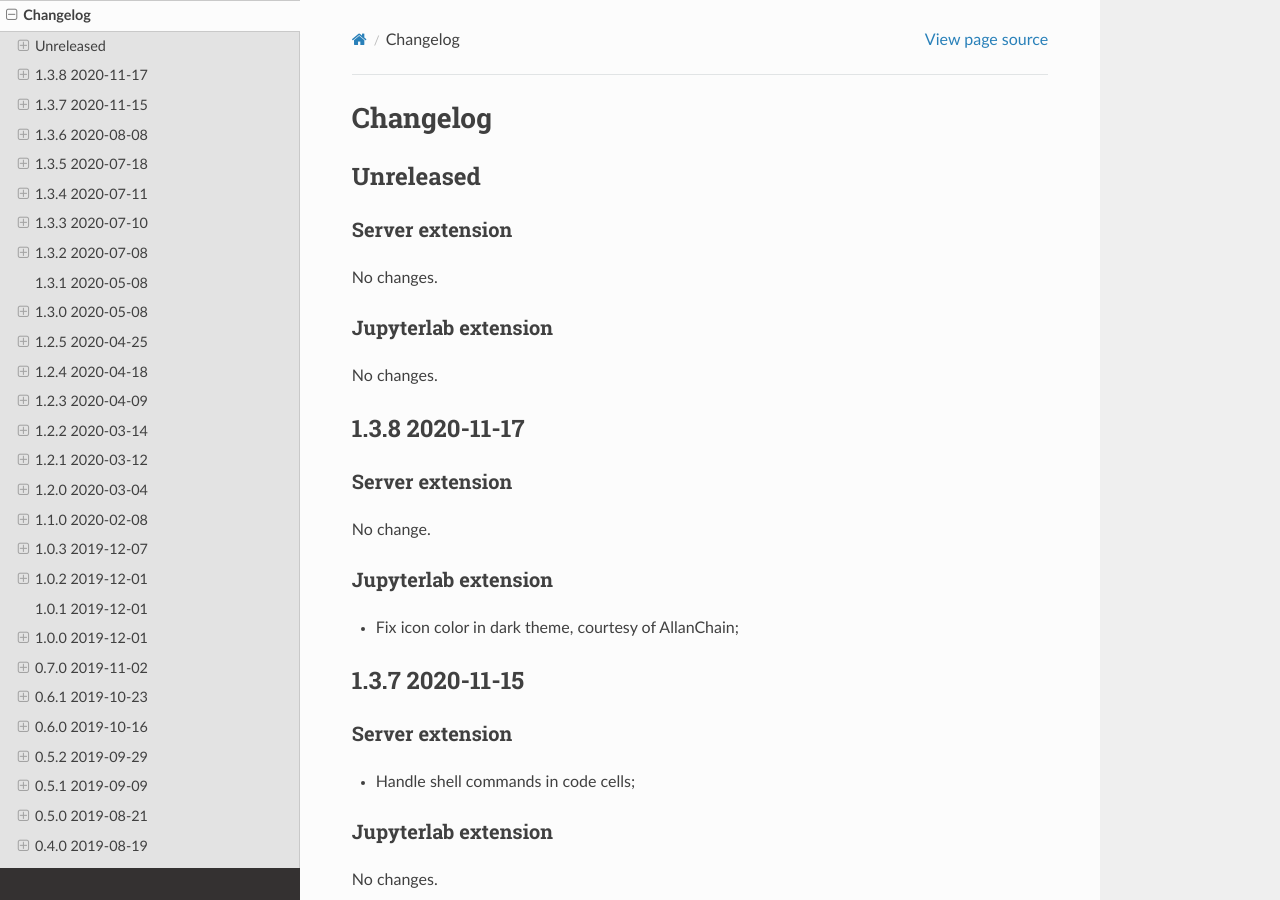
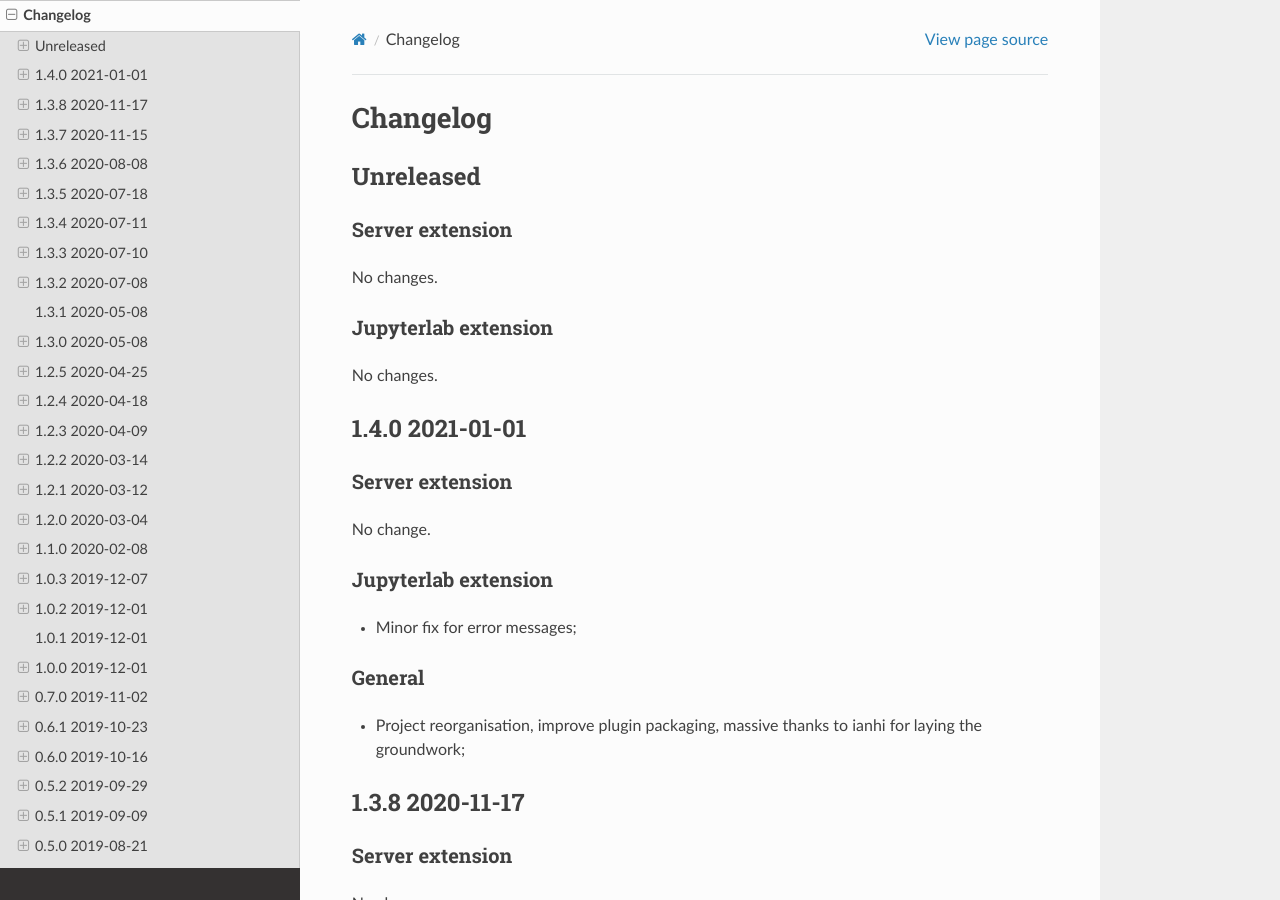
Before and after one commit to jupyterlab-contrib/jupyterlab_code_formatter, a Sphinx documentation site: the page built from docs/changelog.rst, in a window 1280 px wide and 900 px high. Built offline with Sphinx 7.4.7 and the Read the Docs theme 2.0.0, drawn with Linux system fonts in a browser that asks for light colours.

Commit message:
Update changelog

```diff
--- a/docs/changelog.rst
+++ b/docs/changelog.rst
@@ -13,6 +13,24 @@ Jupyterlab extension
 --------------------
 
 No changes.
+
+1.4.0 2021-01-01
+================
+
+Server extension
+----------------
+
+No change.
+
+Jupyterlab extension
+--------------------
+
+* Minor fix for error messages;
+
+General
+-------
+
+* Project reorganisation, improve plugin packaging, massive thanks to ianhi for laying the groundwork;
 
 1.3.8 2020-11-17
 ================
```
